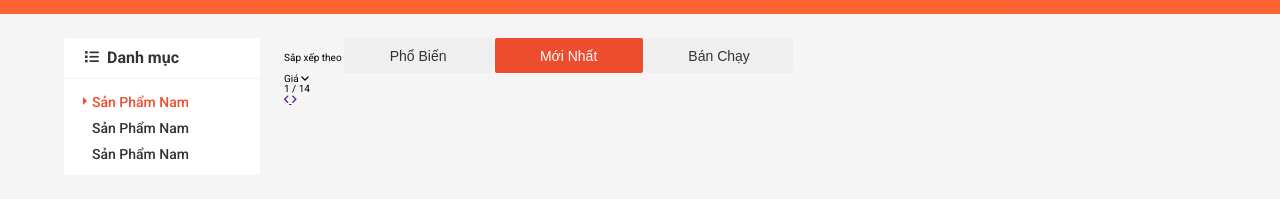
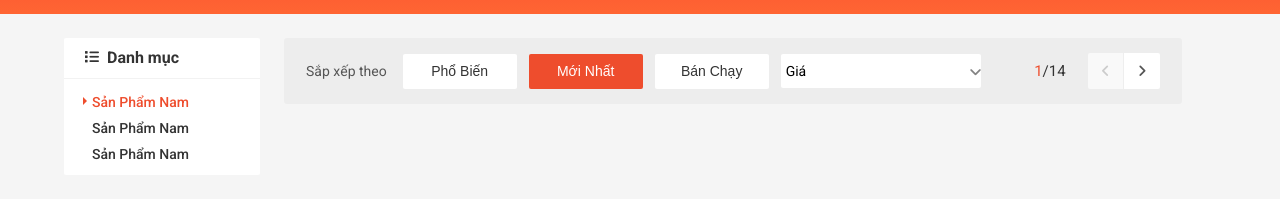
Before and after one commit to nhattrantricker123zz/project-shope, a plain HTML site: page index.html in a window 1280 px wide. Shown: the part 105-304 px from the top of the page. Drawn offline with Linux system fonts and the light colour scheme.

Commit message:
CSS: Sắp Xếp, lọc sản phẩm

```diff
--- a/assets/css/base.css
+++ b/assets/css/base.css
@@ -148,6 +148,7 @@ html {
     display: inline-flex;
     align-items: center;
     justify-content: center;
+    background-color: #ffff;
 }
 
 .btn.btn--size-s{
@@ -164,3 +165,54 @@ html {
     color: var(--white-color);
     background-color: var(--primary-color);
 }
+
+/* slection */
+.select-input{
+    position: relative;
+    height: 34px;
+    min-width: 200px;
+    border-radius: 2px;
+    background-color: var(--white-color);
+    display: flex;
+    align-items: center;
+    justify-content: space-between;
+}
+
+.select-input__label{
+    font-size: 1.4rem;
+    margin-left: 5px;
+}
+
+.select-input__icon {
+    font-size: 1.4rem;
+    color: rgb(131, 131, 131);
+    position: relative;
+    top: 1px;
+}
+
+.select-input:hover .select-input__list{
+    display: block;
+}
+.select-input__list{
+    position: absolute;
+    left: 0;
+    right: 0;
+    top: 35px;
+    border-radius: 2px;
+    background-color: var(--white-color);
+    padding: 10px 16px;
+    display: none;
+}
+
+.select-input__link{
+    font-size: 1.4rem;
+    text-decoration: none;
+    color: var(--text-color);
+    display: block;
+    padding: 5px 0;
+}
+
+
+.select-input__link:hover{
+    color: var(--primary-color);
+}
--- a/assets/css/styles.css
+++ b/assets/css/styles.css
@@ -18,30 +18,29 @@
     z-index: 1;
 }
 
-.header__navbar-user{
+.header__navbar-user {
     position: relative;
     display: flex;
     justify-items: center;
 }
 
-.header__navbar-user:hover .header__navbar-user-menu{
+.header__navbar-user:hover .header__navbar-user-menu {
     display: block;
 }
 
-
-.header__navbar-user-img{
+.header__navbar-user-img {
     width: 22px;
     height: 22px;
     border-radius: 50%;
-    border: 1px solid rgba(0,0,0,.09);
+    border: 1px solid rgba(0, 0, 0, 0.09);
 }
 
-.header__navbar-user-name{
+.header__navbar-user-name {
     margin-left: 4px;
     font-size: 1.4rem;
     font-weight: 400;
 }
-.header__navbar-user-menu{
+.header__navbar-user-menu {
     z-index: 1;
     padding: 8px 0px;
     position: absolute;
@@ -54,7 +53,6 @@ display: block;
     display: none;
 }
 
-
 .header__navbar-user-menu::before {
     content: "";
     border-width: 18px 27px;
@@ -63,18 +61,15 @@ display: block;
     right: 12px;
     top: -25px;
     position: absolute;
-
 }
 
-
-.header__navbar-user-item{
-
+.header__navbar-user-item {
 }
-.header__navbar-user-item--separate{
+.header__navbar-user-item--separate {
     border-top: 1px solid rgba(0, 0, 0, 0.05);
 }
 
-.header__navbar-user-item a{
+.header__navbar-user-item a {
     display: block;
     padding: 4px 16px;
     text-decoration: none;
@@ -83,7 +78,7 @@ display: block;
     font-weight: 400;
 }
 
-.header__navbar-user-item a:hover{
+.header__navbar-user-item a:hover {
     background-color: #fafafa;
     color: rgba(0, 255, 255, 0.948);
 }
@@ -152,7 +147,7 @@ display: block;
     text-decoration: none;
 }
 
-.header__navbar-icon-link:nth-child(2){
+.header__navbar-icon-link:nth-child(2) {
     margin-left: 3px;
 }
 
@@ -331,8 +326,6 @@ display: block;
     text-align: center;
 }
 
-
-
 /* Authen form */
 
 .auth-form {
@@ -421,84 +414,79 @@ display: block;
     display: flex;
     justify-content: space-between;
     margin-top: 22px;
-
 }
 
-.auth-form__socials-icon{
+.auth-form__socials-icon {
     font-size: 2rem;
 }
 
-.auth-form__socials--facebook{
-
+.auth-form__socials--facebook {
     color: rgba(24, 119, 242, 1);
     box-sizing: border-box;
     background-color: #fff;
     border-radius: 2px;
-    border: 1px solid rgba(0,0,0,.26);
-
+    border: 1px solid rgba(0, 0, 0, 0.26);
 }
 
-.auth-form__socials-title{
+.auth-form__socials-title {
     margin: 0 36px;
     color: var(--text-color);
 }
 
-.auth-form__socials--google{
+.auth-form__socials--google {
     box-sizing: border-box;
-    border: 1px solid rgba(0,0,0,.26);
+    border: 1px solid rgba(0, 0, 0, 0.26);
     background-color: #fff;
     border-radius: 2px;
-    color: rgb(32 33 36);;
-
-
+    color: rgb(32 33 36);
 }
 
 /* Login authen form */
 
-.auth-form__help{
+.auth-form__help {
     display: flex;
     justify-content: flex-end;
 }
 
-.auth-form__help-link{
+.auth-form__help-link {
     text-decoration: none;
     font-size: 1.5rem;
-    color: rgba(0,0,0,.26);
+    color: rgba(0, 0, 0, 0.26);
 }
 
-.auth-form__help-separate{
+.auth-form__help-separate {
     display: block;
     height: 20px;
     border: 1px solid var(--border-color);
     margin: 2px 16px 0;
 }
 
-.auth-form__forgot-link{
+.auth-form__forgot-link {
     color: var(--primary-color);
 }
 
 /* Header with serach */
 
-.header-with-serach{
+.header-with-serach {
     height: var(--header-with-serach-height);
     display: flex;
     align-items: center;
 }
 
-.header__logo{
+.header__logo {
     width: 200px;
 }
 
-.header__logo-img{
+.header__logo-img {
     width: 155px;
 }
 
-.header__logo-link{
+.header__logo-link {
     text-decoration: none;
     color: transparent;
 }
 
-.header__serach{
+.header__serach {
     flex: 1;
     background-color: var(--white-color);
     height: 40px;
@@ -508,26 +496,23 @@ display: block;
     text-align: center;
 }
 
-.header__cart{
+.header__cart {
     width: 150px;
     text-align: center;
 }
 
-.header__cart-wrap:hover .header__cart-list /* Khi di vào header__cart-wrap sẽ hiện ra header__cart-list */{
+.header__cart-wrap:hover .header__cart-list /* Khi di vào header__cart-wrap sẽ hiện ra header__cart-list */ {
     display: block;
 }
 
-.header__cart-wrap /*  mặc định kế thừa chiều ngang của div cha nên di vào các vùng xung quanh vẫn hiện, cách fix: cho nó nhỏ lại + bỏ tính chất block của nó bằng inline-block */{
+.header__cart-wrap /*  mặc định kế thừa chiều ngang của div cha nên di vào các vùng xung quanh vẫn hiện, cách fix: cho nó nhỏ lại + bỏ tính chất block của nó bằng inline-block */ {
     position: relative;
     display: inline-block;
     padding: 0 12px;
     cursor: pointer;
 }
 
-
-
-.header__cart-list{
-
+.header__cart-list {
     display: none;
     position: absolute;
     top: calc(100% + 13px);
@@ -538,10 +523,9 @@ display: block;
     box-shadow: 0 1px 3.125rem 0 rgba(0, 0, 0, 0.2);
     animation: fadeIn ease-in 0.2s; /* thêm animation fadein để nó hiện mờ mờ từ từ ra */
     cursor: default;
-
 }
 
-.header__cart-heading{
+.header__cart-heading {
     text-align: left;
     margin: 8px 0 8px 12px;
     font-size: 1.4rem;
@@ -549,92 +533,87 @@ display: block;
     font-weight: 400;
 }
 
-.header__cart-list-item{
+.header__cart-list-item {
 }
 
-.header__cart-item{
+.header__cart-item {
     display: flex;
     align-items: center;
     padding: 6px 0;
 }
 
-.header__cart-item:hover{
-    background-color: #F8F8F8;
+.header__cart-item:hover {
+    background-color: #f8f8f8;
 }
-.header__cart-img{
+.header__cart-img {
     width: 42px;
     height: 42px;
     margin: 12px;
     border: 1px solid var(--border-color);
 }
 
-.header__cart-item-info{
+.header__cart-item-info {
     width: 100%;
     margin-right: 12px;
-
-
 }
-.header__cart-item-head{
+.header__cart-item-head {
     display: flex;
     align-items: center;
     justify-content: space-between;
-
 }
-.header__cart-item-name{
-
+.header__cart-item-name {
     font-size: 1.4rem;
     font-weight: 450;
-    color: var(--text-color); /* fw 500 hơi đậm nên cho nó nó cái color để tạo cảm giác cho người dùng nó mỏng hơn */
+    color: var(
+        --text-color
+    ); /* fw 500 hơi đậm nên cho nó nó cái color để tạo cảm giác cho người dùng nó mỏng hơn */
 }
-.header__cart-item-price{
+.header__cart-item-price {
     font-size: 1.4rem;
     color: var(--primary-color);
     font-weight: 400;
-
 }
-.header__cart-item-multiply{
-
+.header__cart-item-multiply {
     font-size: 0.9rem;
     margin: 0 4px;
     color: #757575;
 }
-.header__cart-item-qnt{
+.header__cart-item-qnt {
     font-size: 1.2rem;
     color: #757575;
     font-weight: 500;
 }
-.header__cart-item-body{
+.header__cart-item-body {
     margin-top: 10px;
     display: flex;
     justify-content: space-between;
 }
-.header__cart-item-desc{
+.header__cart-item-desc {
     font-size: 1.3rem;
     font-weight: 400;
     color: #757575;
 }
-.header__cart-item-remove{
+.header__cart-item-remove {
     color: var(--text-color);
     font-size: 1.4rem;
     font-weight: 400;
-
 }
-.header__cart-item-remove:hover{
+.header__cart-item-remove:hover {
     color: var(--primary-color);
     cursor: pointer;
 }
 
-.header__cart-view-cart{
+.header__cart-view-cart {
     float: right;
     margin: 12px 12px 12px 0;
 }
 
-.header__cart-view-cart:hover{
-    background-color: #F05D41;
+.header__cart-view-cart:hover {
+    background-color: #f05d41;
 }
 
 /* sử dụng lớp giả để tạo hình vuông dùng transparent: trong suốt */
-.header__cart-list::after{
+.header__cart-list::after {
     content: "";
     position: absolute;
     right: 3px;
@@ -645,28 +624,27 @@ display: block;
     cursor: pointer;
 }
 
-.header__cart-list--no-cart{
+.header__cart-list--no-cart {
     padding: 24px 0;
 }
-.header__cart-no-cart-img{
+.header__cart-no-cart-img {
     display: none;
     width: 40%;
 }
 .header__cart-list--no-cart .header__cart-no-cart-img,
-.header__cart-list--no-cart .header__cart-list-no-cart-msg
-{
+.header__cart-list--no-cart .header__cart-list-no-cart-msg {
     margin-left: auto;
     margin-right: auto;
     display: block;
 }
-.header__cart-list-no-cart-msg{
+.header__cart-list-no-cart-msg {
     display: none;
     font-size: 1.5rem;
     margin-top: 20px;
     color: var(--text-color);
 }
 
- .header__cart-notice{
+.header__cart-notice {
     position: absolute;
     background-color: var(--white-color);
     color: var(--primary-color);
@@ -674,24 +652,24 @@ display: block;
     font-size: 1.5rem;
     line-height: 1.4rem;
     padding: 1px 7px;
-    TOP: -4px;
+    top: -4px;
     right: -5px;
     border: 2px solid var(--primary-color);
 }
 
-.header__cart-icon{
+.header__cart-icon {
     color: var(--white-color);
     margin-top: 6px;
     font-size: 2.4rem;
 }
 
-.header__serach-input-wrap{
+.header__serach-input-wrap {
     flex: 1;
     height: 100%;
     position: relative;
 }
 
-.header__serach-input{
+.header__serach-input {
     width: 97%;
     height: 100%;
     outline: none;
@@ -702,7 +680,7 @@ display: block;
     border-radius: 2px;
 }
 
-.header__serach-btn{
+.header__serach-btn {
     background-color: var(--primary-color);
     border: none;
     height: 34px;
@@ -711,12 +689,12 @@ display: block;
     border-radius: 2px;
 }
 
-.header__serach-btn:hover{
+.header__serach-btn:hover {
     background-color: #fb6445;
     cursor: pointer;
 }
 
-.header__serach-btn-icon{
+.header__serach-btn-icon {
     margin-top: 10px;
 
     font-size: 1.4rem;
@@ -724,10 +702,10 @@ display: block;
 }
 
 /* Serach history */
-.header__serach-input:focus ~ .header__serach-history{
+.header__serach-input:focus ~ .header__serach-history {
     display: block;
 }
-.header__serach-history{
+.header__serach-history {
     position: absolute;
     top: calc(100% + 8px);
     left: 0;
@@ -739,28 +717,27 @@ display: block;
     overflow: hidden;
 }
 
-.header__serach-history-heading{
+.header__serach-history-heading {
     margin: 8px 12px;
     text-align: start;
     font-size: 1.4rem;
     color: #999;
     font-weight: 400;
 }
-.header__serach-history-list{
+.header__serach-history-list {
     margin: 8px 0 0;
     text-align: start;
 }
 
-.header__serach-history-list-item{
+.header__serach-history-list-item {
     height: 38px;
     padding: 0 12px;
-
 }
 
-.header__serach-history-list-item:hover{
+.header__serach-history-list-item:hover {
     background-color: #fafafa;
 }
-.header__serach-history-link{
+.header__serach-history-link {
     display: block;
     text-decoration: none;
     color: var(--text-color);
@@ -769,20 +746,20 @@ display: block;
 }
 
 /* App container */
-.app__container{
+.app__container {
     background-color: #f5f5f5;
 }
 
-.app__content{
+.app__content {
     padding: 24px;
 }
 
-.category{
+.category {
     border-radius: 2px;
     background-color: var(--white-color);
 }
 
-.category__heading{
+.category__heading {
     font-weight: 600;
     color: var(--text-color);
     font-size: 1.6rem;
@@ -790,7 +767,7 @@ display: block;
     border-bottom: 1px solid rgba(0, 0, 0, 0.05);
 }
 
-.category__heading-icon{
+.category__heading-icon {
     font-size: 1.4rem;
     margin-right: 4px;
     position: relative;
@@ -799,7 +776,6 @@ display: block;
 .category-list {
     padding: 10px 0 8px 0;
     margin-left: 12px;
-
 }
 
 .category-item--active .category-item__link {
@@ -814,11 +790,9 @@ display: block;
     border: 4px solid;
     transform: translateY(calc(-50% - 1px));
     border-color: transparent transparent transparent var(--primary-color);
-
 }
 
-
-.category-item__link{
+.category-item__link {
     font-weight: 500;
     display: block;
     font-size: 1.4rem;
@@ -830,9 +804,79 @@ display: block;
     right: 0;
 }
 
-.category-item__link:hover{
-    right: -4px ;
+.category-item__link:hover {
+    right: -4px;
     color: var(--primary-color);
 }
 
 /* Home sort + filter */
+.home-filter {
+    display: flex;
+
+    align-items: center;
+    padding: 15px 22px;
+    background-color: rgba(0, 0, 0, 0.03);
+    border-radius: 3px;
+}
+
+.home-filter__page {
+    display: flex;
+    margin-left: auto;
+    align-items: center;
+}
+
+.home-fiter__label{
+    font-size: 1.4rem;
+    color: #555;
+    margin-right: 16px;
+}
+
+.home-fiter__btn{
+    margin-right: 12px;
+    min-width: 90px;
+}
+
+
+.home-filter__page-number{
+    font-size: 1.5rem;
+    color: var(--text-color);
+    margin-right: 22px;
+}
+
+.home-filter__page-current{
+    color: var(--primary-color);
+}
+
+.home-filter__page-control{
+    border-radius: 2px;
+    overflow: hidden;
+    display: flex;
+    width: 72px;
+    height: 36px;
+}
+
+.home-filter__page-btn{
+    display: flex;
+    flex: 1;
+    background-color: var(--white-color);
+    text-decoration: none;
+}
+
+.home-filter__page-btn--disable{
+    cursor: default;
+    background-color: #f9f9f9;
+}
+
+.home-filter__page-btn--disable .home-filter__page-icon{
+    color: #ccc;
+}
+
+.home-filter__page-btn:first-child{
+    border-right: 1px solid #eee;
+}
+
+.home-filter__page-icon{
+    margin: auto;
+    font-size: 1.4rem;
+    color: #555 ;
+}
--- a/index.html
+++ b/index.html
@@ -27,7 +27,7 @@
         <div class="app">
             <header class="header">
               <div class="grid">
-                    <nav class="header__navbar">
+                    <nav class= "header__navbar">
                         <ul class="header__navbar-list">
                             <li class="header__navbar-item header__navbar-item--separate">Kênh Người Bán</li>
                             <li class="header__navbar-item header__navbar-item--separate">Trở thành Người bán Shopee</li>
@@ -320,28 +320,35 @@
                             <div class="grid__column-10">
                                 <div class="home-filter">
                                      <span class="home-fiter__label">Sắp xếp theo</span>
-                                     <button class="btn">Phổ Biến</button>
-                                     <button class="btn btn--primary">Mới Nhất</button>
-                                     <button class="btn">Bán Chạy</button>
+                                     <button class="home-fiter__btn btn">Phổ Biến</button>
+                                     <button class="home-fiter__btn btn btn--primary">Mới Nhất</button>
+                                     <button class="home-fiter__btn btn">Bán Chạy</button>
 
                                      <div class="select-input">
                                         <span class="select-input__label">Giá</span>
-                                        <i class="fas fa-angle-down"></i>
+                                        <i class="select-input__icon fas fa-angle-down"></i>
+                                        <ul class="select-input__list">
+                                            <li class="select-input__item">
+                                                <a href="" class="select-input__link">Giá: Thấp đến Cao</a>
+                                            </li>
+
+                                            <li class="select-input__item">
+                                                <a href="" class="select-input__link">Giá: Cao đến Thấp</a>
+                                            </li>
+                                        </ul>
                                      </div>
 
                                      <div class="home-filter__page">
                                         <span class="home-filter__page-number">
-                                            <span class="home-filter__page-currentr">1</span>
-                                            /
-                                            14
+                                            <span class="home-filter__page-current">1</span>/14
                                         </span>
 
                                         <div class="home-filter__page-control">
-                                            <a href="" class="home-filter__page-btn">
-                                                <i class="fas fa-angle-left"></i>
+                                            <a href="" class="home-filter__page-btn home-filter__page-btn--disable">
+                                                <i class="home-filter__page-icon  fas fa-angle-left"></i>
                                             </a>
                                             <a href="" class="home-filter__page-btn">
-                                                <i class="fas fa-angle-right"></i>
+                                                <i class="home-filter__page-icon fas fa-angle-right"></i>
                                             </a>
                                         </div>
                                      </div>
```
Lines whose indentation alone changed are shown as unchanged.
